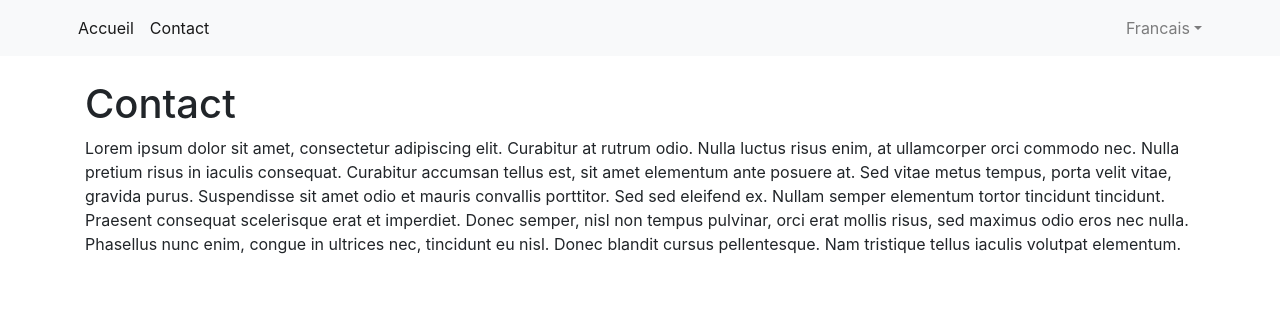
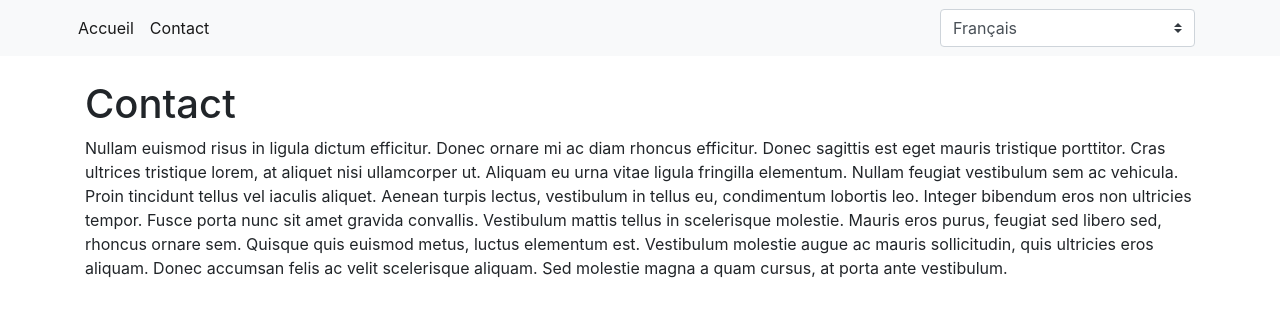
Before and after one commit to ThomasBEGUE/test-front-end, a React (Create React App) app: page /contact in a window 1280 px wide. Shown: the top 316 px of the page. Built offline with nearby package versions, Linux system fonts and the light colour scheme.

Commit message:
Modification de la page contact. Modification du selecteur des langues ( en dur )

```diff
--- a/src/NavigationBar.js
+++ b/src/NavigationBar.js
@@ -83,12 +83,20 @@ function NavigationBar ()
         <div className="container">
           <div className="collapse navbar-collapse" id="navbarSupportedContent">
             <ListLinks titles={titles} />
-            <ListLanguage languages={languages} />
+
+            <div class="input-group col-sm-3 col-md-3">
+                <select class="custom-select" id="inputGroupSelect03">
+                    <option value="fr_FR" selected>Français</option>
+                    <option value="en_GB">Anglais</option>
+                </select>
+            </div>
+
           </div>
         </div>
       </nav>
     );
 }
 
+//             <ListLanguage languages={languages} />
 
 export default NavigationBar;
--- a/src/components/Contact.js
+++ b/src/components/Contact.js
@@ -5,12 +5,13 @@ const Contact = () => {
        <div>
           <h1>Contact</h1>
            <p>
-            Lorem ipsum dolor sit amet, consectetur adipiscing elit. Curabitur at rutrum odio.
-            Nulla luctus risus enim, at ullamcorper orci commodo nec. Nulla pretium risus in iaculis consequat.
-            Curabitur accumsan tellus est, sit amet elementum ante posuere at. Sed vitae metus tempus, porta velit vitae, gravida purus.
-            Suspendisse sit amet odio et mauris convallis porttitor. Sed sed eleifend ex. Nullam semper elementum tortor tincidunt tincidunt.
-            Praesent consequat scelerisque erat et imperdiet. Donec semper, nisl non tempus pulvinar, orci erat mollis risus, sed maximus odio eros nec nulla.
-            Phasellus nunc enim, congue in ultrices nec, tincidunt eu nisl. Donec blandit cursus pellentesque. Nam tristique tellus iaculis volutpat elementum.
+            Nullam euismod risus in ligula dictum efficitur. Donec ornare mi ac diam rhoncus efficitur.
+            Donec sagittis est eget mauris tristique porttitor. Cras ultrices tristique lorem, at aliquet nisi ullamcorper ut.
+            Aliquam eu urna vitae ligula fringilla elementum. Nullam feugiat vestibulum sem ac vehicula. Proin tincidunt tellus vel iaculis aliquet.
+            Aenean turpis lectus, vestibulum in tellus eu, condimentum lobortis leo. Integer bibendum eros non ultricies tempor.
+            Fusce porta nunc sit amet gravida convallis. Vestibulum mattis tellus in scelerisque molestie. Mauris eros purus, feugiat sed libero sed, rhoncus ornare sem.
+            Quisque quis euismod metus, luctus elementum est. Vestibulum molestie augue ac mauris sollicitudin, quis ultricies eros aliquam.
+            Donec accumsan felis ac velit scelerisque aliquam. Sed molestie magna a quam cursus, at porta ante vestibulum.
            </p>
        </div>
     );
```
Also changed, not shown: 1 other file (tests, documents, lock files or other folders).
